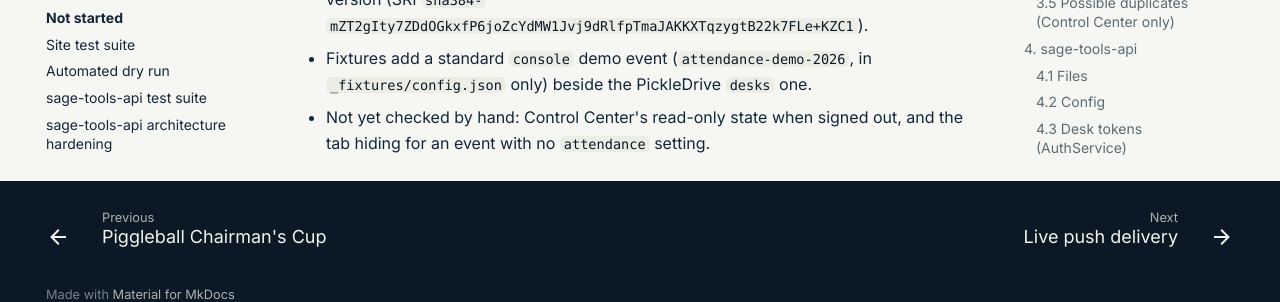
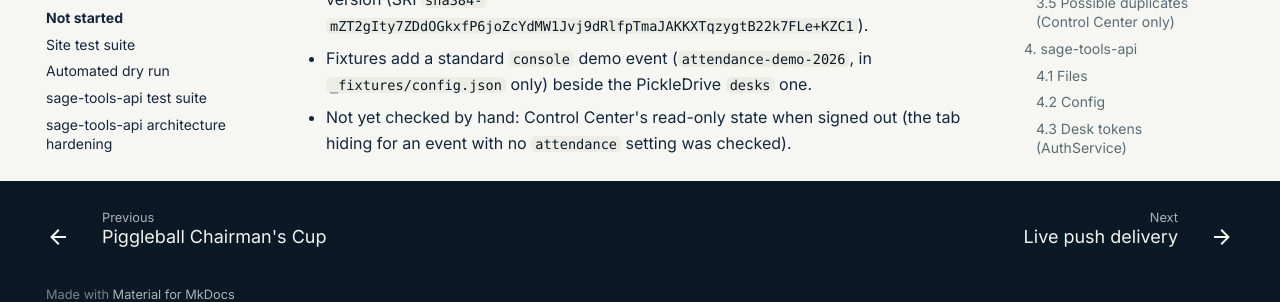
Before and after one commit to sage-match-control/sage-docs, an MkDocs documentation site: the page built from docs/specs/in-progress/multi-event-attendance-spec.md, in a window 1280 px wide and 900 px high, scrolled down 35705 px. Shown: the part 583-885 px from the top of the window. Built offline with MkDocs 1.6.1 and Material for MkDocs 9.7.7, drawn with Linux system fonts in a browser that asks for light colours; comment, search, counter and statistics services are not loaded.

Commit message:
Attendance spec: note what was checked by hand
Co-Authored-By: Claude Sonnet 5.5 <noreply@anthropic.com>

```diff
--- a/docs/specs/in-progress/multi-event-attendance-spec.md
+++ b/docs/specs/in-progress/multi-event-attendance-spec.md
@@ -1234,5 +1234,5 @@ Built on the `attendance` branches. Where it departs from the text above:
   is the pinned version (SRI `sha384-mZT2gIty7ZDdOGkxfP6joZcYdMW1Jvj9dRlfpTmaJAKKXTqzygtB22k7FLe+KZC1`).
 - Fixtures add a standard `console` demo event (`attendance-demo-2026`, in
   `_fixtures/config.json` only) beside the PickleDrive `desks` one.
-- Not yet checked by hand: Control Center's read-only state when signed out, and
-  the tab hiding for an event with no `attendance` setting.
+- Not yet checked by hand: Control Center's read-only state when signed out
+  (the tab hiding for an event with no `attendance` setting was checked).
```
